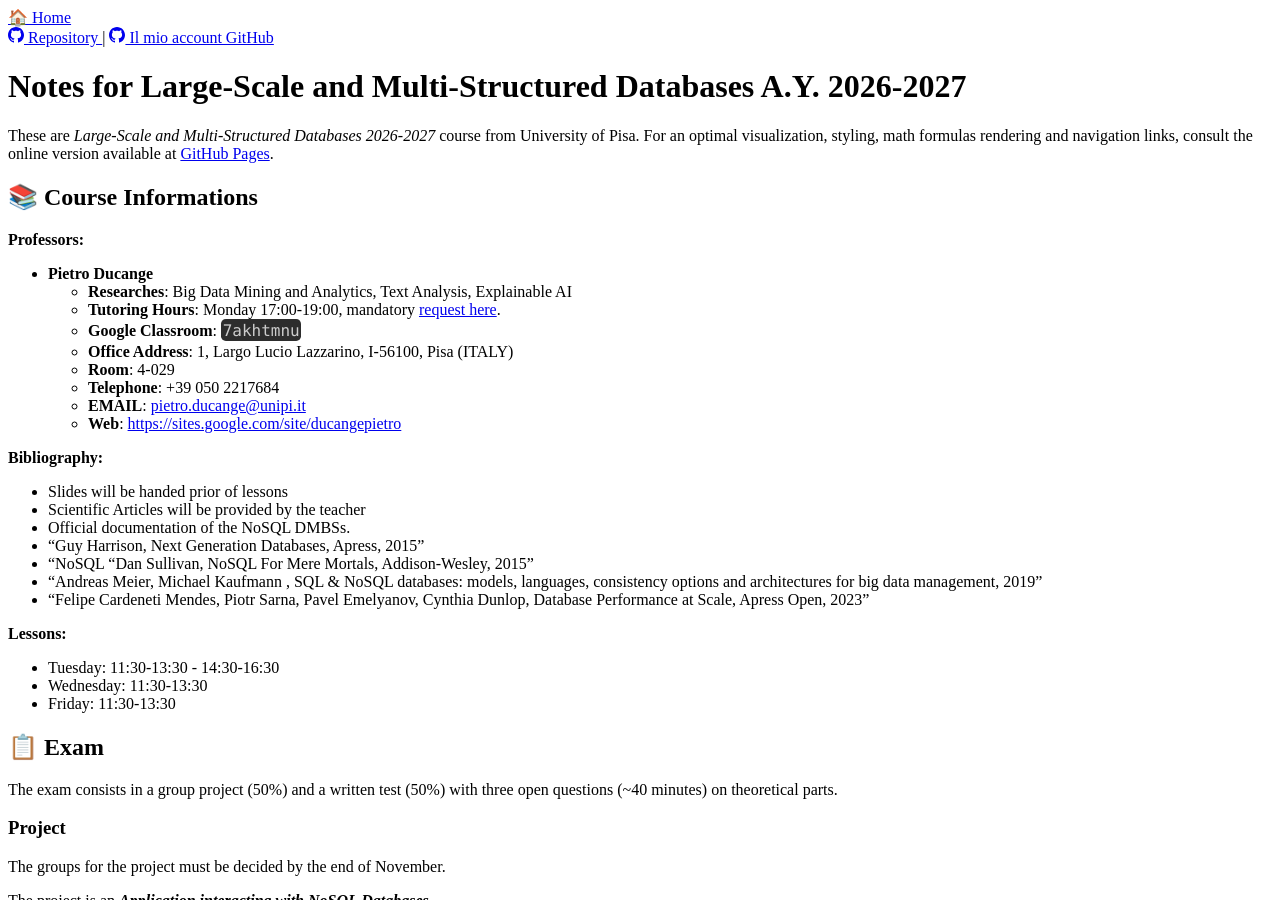
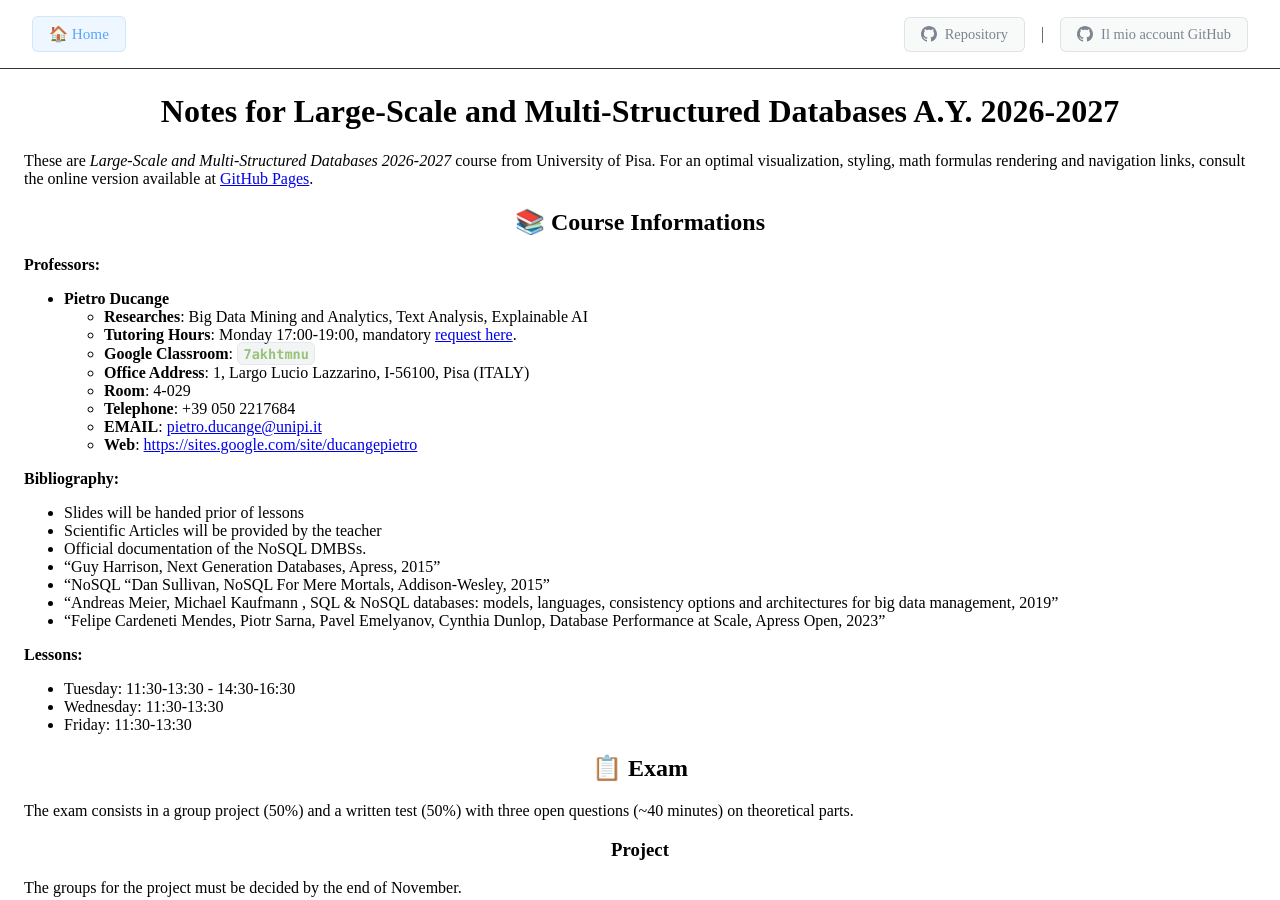
Before and after one commit to Gabriele-D-Cambria/Notes-for-Large-Scale-and-Multi-Structured-Databases-2026-2027, a Jekyll site: the page built from README.md, in a window 1280 px wide and 900 px high. Built offline with Jekyll 4.4.1, drawn with Linux system fonts in a browser that asks for light colours; nearby versions of some CDN libraries; our own code applies the rules of GitHub Pages for plain Markdown files.

Commit message:
Fix to github pages link

```diff
--- a/README.md
+++ b/README.md
@@ -4,7 +4,7 @@ These are _Large-Scale and Multi-Structured Databases_
 _2026-2027_ course from University of Pisa.
 For an optimal visualization, styling, math formulas rendering
 and navigation links, consult the online version available at
-[GitHub Pages](https://gabriele-d-cambria.github.io/Notes-for-Large-Scale-and-Multi-Structured-Database-2026-2027).
+[GitHub Pages](https://gabriele-d-cambria.github.io/Notes-for-Large-Scale-and-Multi-Structured-Databases-2026-2027).
 
 ## 📚 Course Informations
 
--- a/_layouts/default.html
+++ b/_layouts/default.html
@@ -7,14 +7,14 @@
 	<meta name="viewport" content="width=device-width, initial-scale=1">
 	<title>{{ page.title | default: site.title }}</title>
 
-	<link rel="stylesheet" href="/Appunti-Large-Scale-and-Multi-Structured-Databases/assets/style.css">
-	<link rel="stylesheet" href="/Appunti-Large-Scale-and-Multi-Structured-Databases/assets/onedarkprotheme.css">
+	<link rel="stylesheet" href="/Notes-for-Large-Scale-and-Multi-Structured-Databases-2026-2027/assets/style.css">
+	<link rel="stylesheet" href="/Notes-for-Large-Scale-and-Multi-Structured-Databases-2026-2027/assets/onedarkprotheme.css">
 
 	<!-- Colorazione blocchi di codice -->
 	<link href="https://cdnjs.cloudflare.com/ajax/libs/prism/1.29.0/themes/prism-tomorrow.min.css" rel="stylesheet" />
 
 	<!-- Script principale del sito -->
-	<script src="/Appunti-Large-Scale-and-Multi-Structured-Databases/assets/site.js"></script>
+	<script src="/Notes-for-Large-Scale-and-Multi-Structured-Databases-2026-2027/assets/site.js"></script>
 </head>
 
 <body>
@@ -23,10 +23,10 @@
 		<header class="site-header">
 			<nav class="site-nav">
 				<div class="nav-internal">
-					<a href="/Appunti-Large-Scale-and-Multi-Structured-Databases" class="home-link">🏠 Home</a>
+					<a href="/Notes-for-Large-Scale-and-Multi-Structured-Databases-2026-2027" class="home-link">🏠 Home</a>
 				</div>
 				<div class="nav-internal">
-					<a href="https://github.com/Gabriele-D-Cambria/Appunti-Large-Scale-and-Multi-Structured-Databases" target="_blank"
+					<a href="https://github.com/Gabriele-D-Cambria/Notes-for-Large-Scale-and-Multi-Structured-Databases-2026-2027" target="_blank"
 						rel="noopener noreferrer" class="github-link">
 						<svg class="github-icon" viewBox="0 0 24 24" width="16" height="16">
 							<path fill="currentColor"
```
